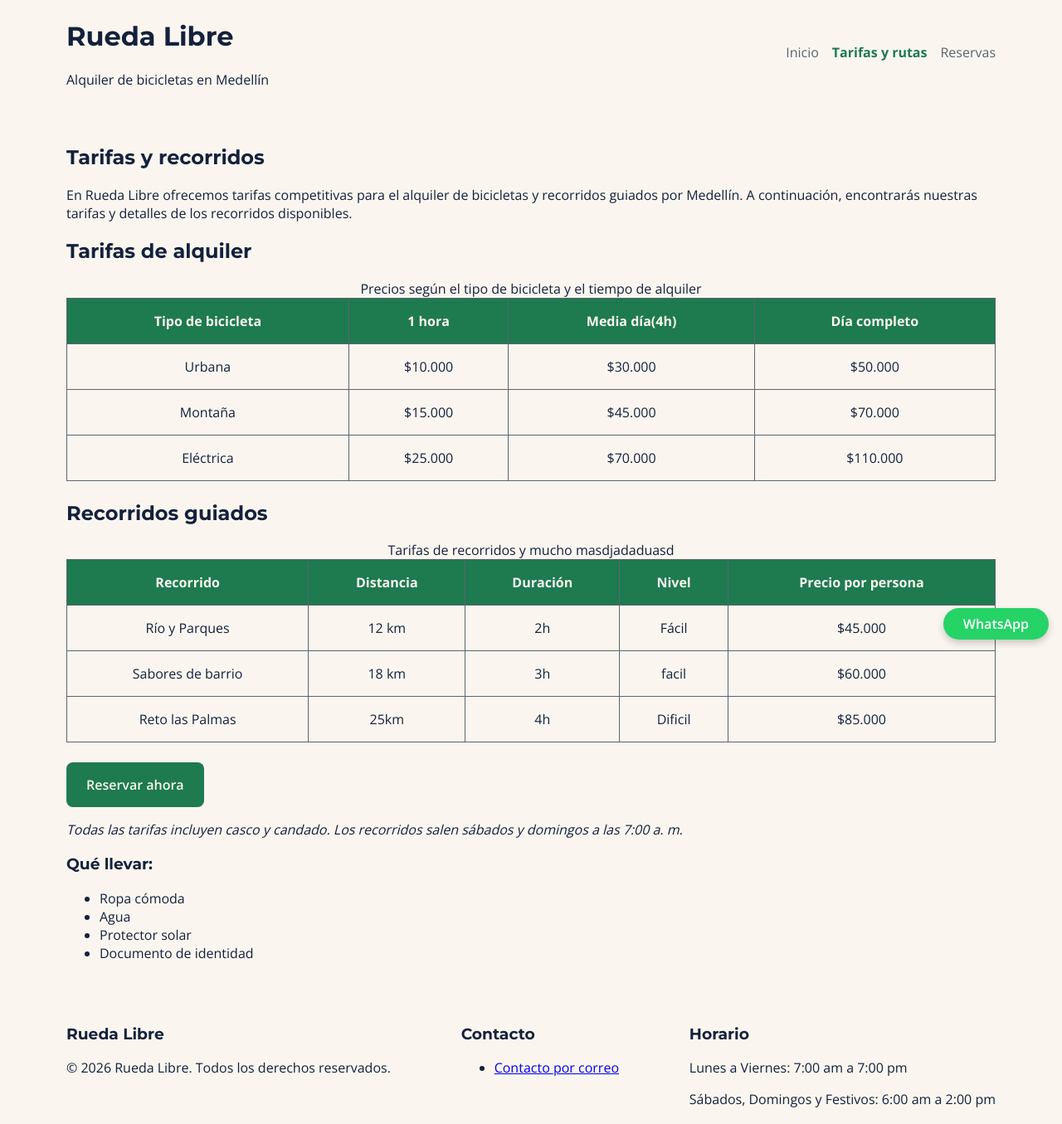
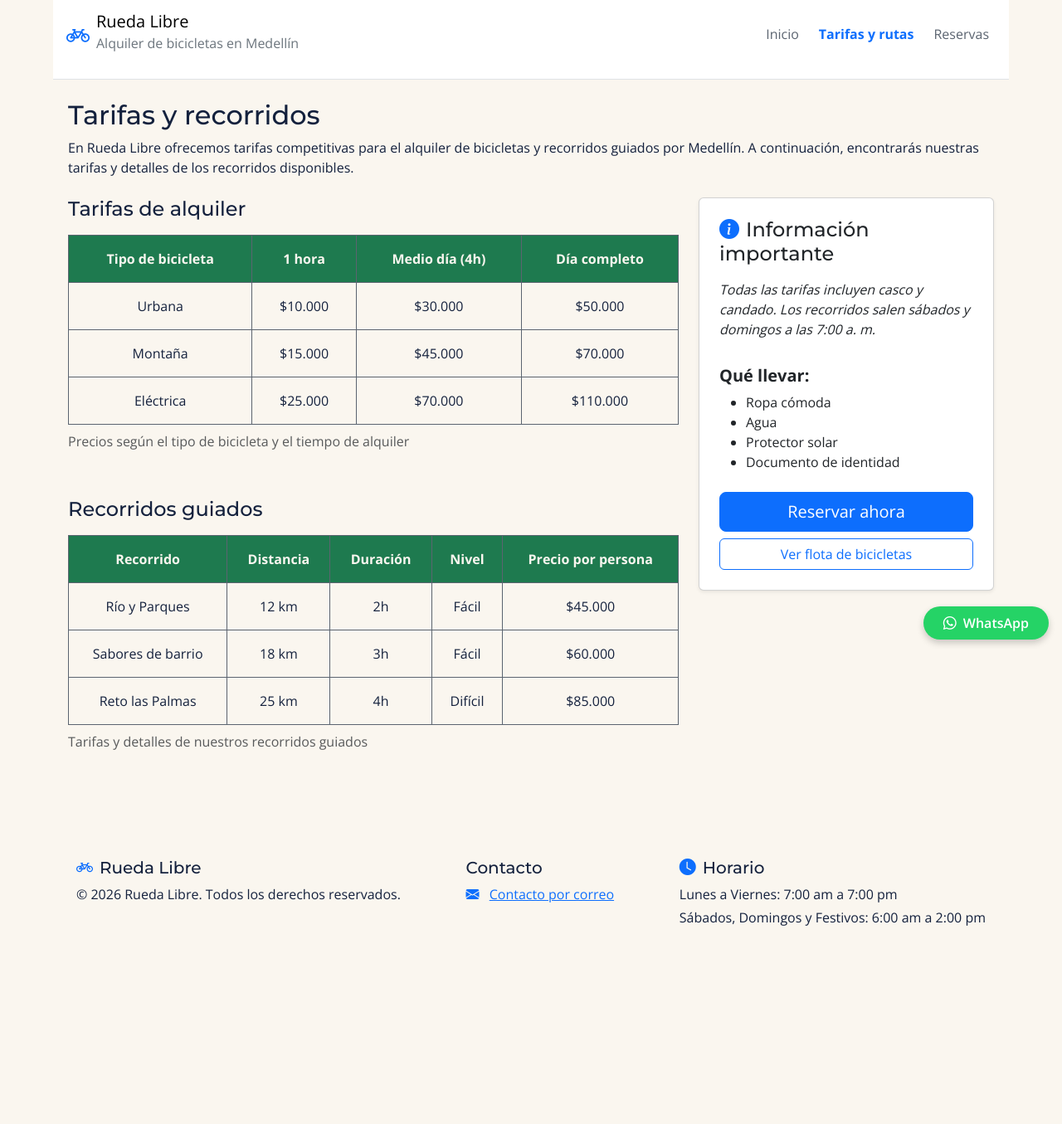
Before and after one commit to AP-Lawrence/rueda-libre, a plain HTML site: page paginas/tarifas.html in a window 1280 px wide. Shown: the part 13-1368 px from the top of the page at 83% size. After the commit the page ends 1179 px from the top, so only its background shows below. Drawn offline with nearby package versions, Linux system fonts and the light colour scheme.

Commit message:
MiniReto 8 y 9: Migracion de tarifas, navbar colapsable y botones unificados

```diff
--- a/paginas/tarifas.html
+++ b/paginas/tarifas.html
@@ -15,41 +15,78 @@
       rel="stylesheet"
     />
 
+    <link
+      href="https://cdn.jsdelivr.net/npm/bootstrap@5.3.3/dist/css/bootstrap.min.css"
+      rel="stylesheet"
+      integrity="sha384-QWTKZyjpPEjISv5WaRU9OFeRpok6YctnYmDr5pNlyT2bRjXh0JMhjY6hW+ALEwIH"
+      crossorigin="anonymous"
+    />
+    <link
+      rel="stylesheet"
+      href="https://cdn.jsdelivr.net/npm/bootstrap-icons@1.11.3/font/bootstrap-icons.min.css"
+    />
+
     <link rel="stylesheet" href="../css/styles.css" />
 
-    <title>TARIFAS</title>
+    <title>Tarifas y rutas | Rueda Libre</title>
   </head>
   <body>
-    <!-- CABECERA -->
-    <header>
+    <!-- CABECERA CON NAVBAR COLAPSABLE -->
+    <header class="bg-white border-bottom sticky-top">
+      <nav class="navbar navbar-expand-lg container py-2" aria-label="Navegación principal">
+        <a class="navbar-brand d-flex align-items-center gap-2" href="../index.html">
+          <i class="bi bi-bicycle fs-3 text-primary" aria-hidden="true"></i>
           <div>
-        <h1>Rueda Libre</h1>
-        <p>Alquiler de bicicletas en Medellín</p>
+            <span class="d-block lh-1">Rueda Libre</span>
+            <small class="text-secondary fw-normal fs-6">Alquiler de bicicletas en Medellín</small>
           </div>
+        </a>
 
-      <nav aria-label="Navegación principal">
-        <ul id="menu">
-          <li><a href="../index.html">Inicio</a></li>
-          <li><a href="tarifas.html" class="activo">Tarifas y rutas</a></li>
-          <li><a href="reservas.html">Reservas</a></li>
+        <button
+          class="navbar-toggler"
+          type="button"
+          data-bs-toggle="collapse"
+          data-bs-target="#menuPrincipal"
+          aria-controls="menuPrincipal"
+          aria-expanded="false"
+          aria-label="Alternar menú de navegación"
+        >
+          <span class="navbar-toggler-icon"></span>
+        </button>
+
+        <div class="collapse navbar-collapse" id="menuPrincipal">
+          <ul id="menu" class="navbar-nav ms-auto mb-2 mb-lg-0 gap-lg-2">
+            <li class="nav-item">
+              <a class="nav-link" href="../index.html">Inicio</a>
+            </li>
+            <li class="nav-item">
+              <a class="nav-link active fw-bold text-primary" aria-current="page" href="tarifas.html">Tarifas y rutas</a>
+            </li>
+            <li class="nav-item">
+              <a class="nav-link" href="reservas.html">Reservas</a>
+            </li>
           </ul>
+        </div>
       </nav>
     </header>
 
     <!-- CONTENIDO PRINCIPAL -->
-    <main>
-      <article id="bienvenida-tarifas">
-        <h2>Tarifas y recorridos</h2>
-        <p>
+    <main class="container py-4">
+      <article id="bienvenida-tarifas" class="mb-4">
+        <h1 class="titulo-seccion h2">Tarifas y recorridos</h1>
+        <p class="mb-0">
           En Rueda Libre ofrecemos tarifas competitivas para el alquiler de
           bicicletas y recorridos guiados por Medellín. A continuación,
           encontrarás nuestras tarifas y detalles de los recorridos disponibles.
         </p>
       </article>
 
-      <!-- Sección de tarifas -->
-      <section id="tabla-tarifas">
-        <h2>Tarifas de alquiler</h2>
+      <div class="row g-4 align-items-start">
+        <!-- Columna de tablas (8 columnas desde lg) -->
+        <div class="col-12 col-lg-8">
+          <section id="tabla-tarifas" class="mb-4">
+            <h2 class="h4 mb-3">Tarifas de alquiler</h2>
+            <div class="table-responsive">
               <table>
                 <caption>
                   Precios según el tipo de bicicleta y el tiempo de alquiler
@@ -58,7 +95,7 @@
                   <tr>
                     <th scope="col">Tipo de bicicleta</th>
                     <th scope="col">1 hora</th>
-              <th scope="col">Media día(4h)</th>
+                    <th scope="col">Medio día (4h)</th>
                     <th scope="col">Día completo</th>
                   </tr>
                 </thead>
@@ -83,14 +120,15 @@
                   </tr>
                 </tbody>
               </table>
+            </div>
           </section>
 
-      <!-- Sección de recorridos -->
           <section id="tabla-recorridos">
-        <h2>Recorridos guiados</h2>
+            <h2 class="h4 mb-3">Recorridos guiados</h2>
+            <div class="table-responsive">
               <table>
                 <caption>
-            Tarifas de recorridos y mucho masdjadaduasd
+                  Tarifas y detalles de nuestros recorridos guiados
                 </caption>
                 <thead>
                   <tr>
@@ -113,66 +151,96 @@
                     <td scope="row">Sabores de barrio</td>
                     <td>18 km</td>
                     <td>3h</td>
-              <td>facil</td>
+                    <td>Fácil</td>
                     <td>$60.000</td>
                   </tr>
                   <tr>
                     <td scope="row">Reto las Palmas</td>
-              <td>25km</td>
+                    <td>25 km</td>
                     <td>4h</td>
-              <td>Dificil</td>
+                    <td>Difícil</td>
                     <td>$85.000</td>
                   </tr>
                 </tbody>
               </table>
+            </div>
           </section>
+        </div>
 
+        <!-- Columna de información complementaria (4 columnas desde lg) -->
+        <div class="col-12 col-lg-4">
+          <aside id="informacion-adicional" class="card p-4 shadow-sm">
+            <h3 class="h4 mb-3">
+              <i class="bi bi-info-circle-fill text-primary me-2" aria-hidden="true"></i>Información importante
+            </h3>
             <p>
-        <a href="reservas.html" class="btn-cta">Reservar ahora</a>
+              <em>
+                Todas las tarifas incluyen casco y candado. Los recorridos salen
+                sábados y domingos a las 7:00 a. m.
+              </em>
             </p>
 
-      <p>
-        <i
-          >Todas las tarifas incluyen casco y candado. Los recorridos salen
-          sábados y domingos a las 7:00 a. m.</i
-        >
-      </p>
-
-      <aside id="informacion-adicional">
-        <h3>Qué llevar:</h3>
-        <ul>
+            <h4 class="h5 fw-bold mt-3 mb-2">Qué llevar:</h4>
+            <ul class="mb-4">
               <li>Ropa cómoda</li>
               <li>Agua</li>
               <li>Protector solar</li>
               <li>Documento de identidad</li>
             </ul>
+
+            <div class="d-grid gap-2">
+              <a href="reservas.html" class="btn btn-primary btn-lg">Reservar ahora</a>
+              <a href="../index.html#flota" class="btn btn-outline-primary">Ver flota de bicicletas</a>
+            </div>
           </aside>
+        </div>
+      </div>
     </main>
 
-    <!-- FOOTER -->
-    <footer>
+    <!-- FOOTER CON CLASE PROPIA E ÍCONOS -->
+    <footer class="pie-marca mt-4">
+      <div class="container d-flex flex-column flex-md-row justify-content-between align-items-start gap-4 py-4">
         <div>
-        <h3>Rueda Libre</h3>
-        <p>&copy; 2026 Rueda Libre. Todos los derechos reservados.</p>
+          <h3 class="h5">
+            <i class="bi bi-bicycle text-primary me-2" aria-hidden="true"></i>Rueda Libre
+          </h3>
+          <p class="mb-0">&copy; 2026 Rueda Libre. Todos los derechos reservados.</p>
         </div>
 
         <div>
-        <h3>Contacto</h3>
-        <ul>
+          <h3 class="h5">Contacto</h3>
+          <ul class="list-unstyled mb-0">
             <li>
-            <a href="mailto:hola@ruedalibre.example"> Contacto por correo </a>
+              <i class="bi bi-envelope-fill text-primary me-2" aria-hidden="true"></i>
+              <a href="mailto:hola@ruedalibre.example">Contacto por correo</a>
             </li>
           </ul>
         </div>
 
         <div>
-        <h3>Horario</h3>
-        <p>Lunes a Viernes: 7:00 am a 7:00 pm</p>
-        <p>Sábados, Domingos y Festivos: 6:00 am a 2:00 pm</p>
+          <h3 class="h5">
+            <i class="bi bi-clock-fill text-primary me-2" aria-hidden="true"></i>Horario
+          </h3>
+          <p class="mb-1">Lunes a Viernes: 7:00 am a 7:00 pm</p>
+          <p class="mb-0">Sábados, Domingos y Festivos: 6:00 am a 2:00 pm</p>
+        </div>
       </div>
     </footer>
-    <a href="https://wa.me/573000000000" target="_blank" rel="noopener noreferrer" class="whatsapp-flotante" aria-label="Chatear por WhatsApp">
-      WhatsApp
+
+    <a
+      href="https://wa.me/573000000000"
+      target="_blank"
+      rel="noopener noreferrer"
+      class="whatsapp-flotante"
+      aria-label="Chatear por WhatsApp con Rueda Libre"
+    >
+      <i class="bi bi-whatsapp me-2" aria-hidden="true"></i>WhatsApp
     </a>
+
+    <script
+      src="https://cdn.jsdelivr.net/npm/bootstrap@5.3.3/dist/js/bootstrap.bundle.min.js"
+      integrity="sha384-YvpcrYf0tY3lHB60NNkmXc5s9fDVZLESaAA55NDzOxhy9GkcIdslK1eN7N6jIeHz"
+      crossorigin="anonymous"
+    ></script>
   </body>
 </html>
```
Lines whose indentation alone changed are shown as unchanged.
